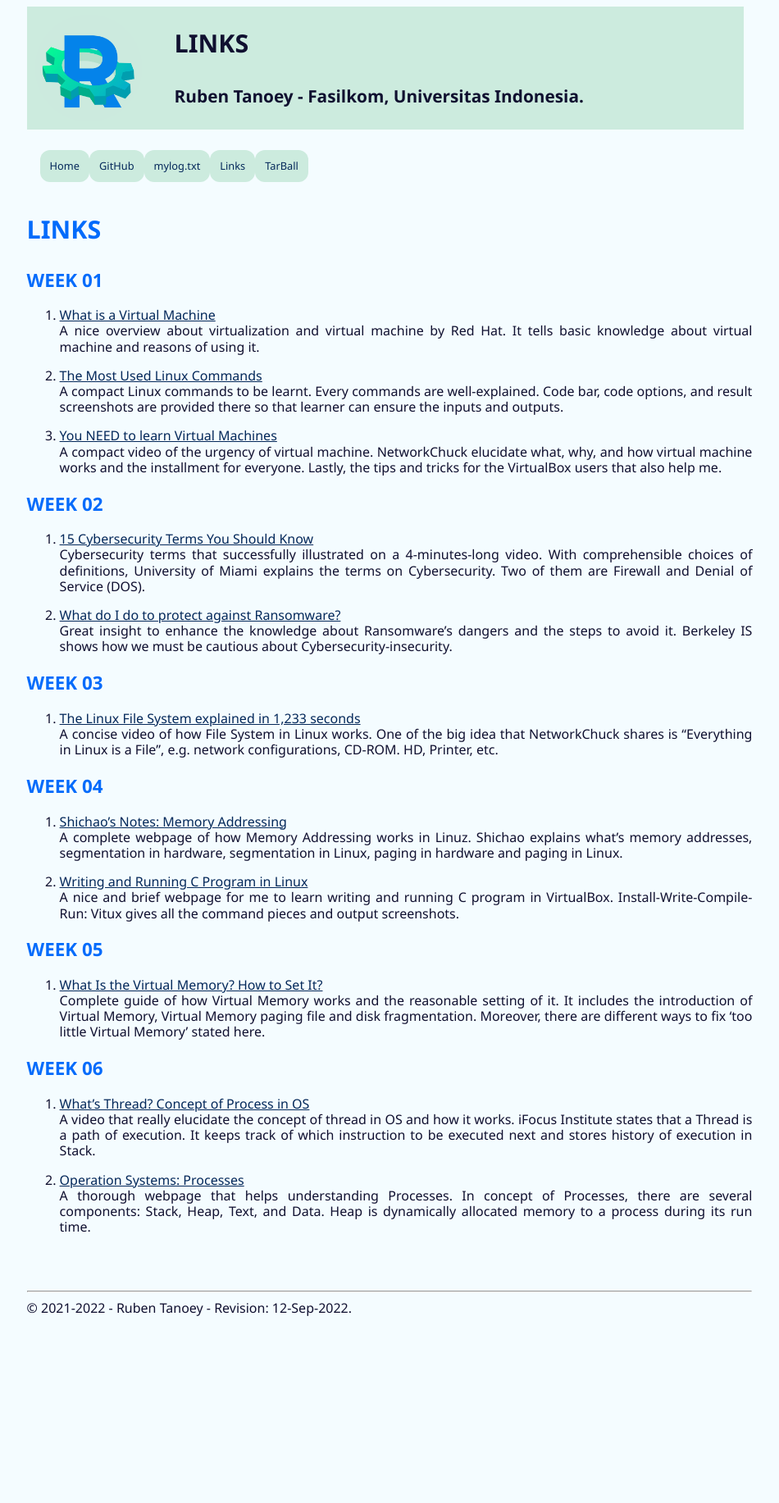
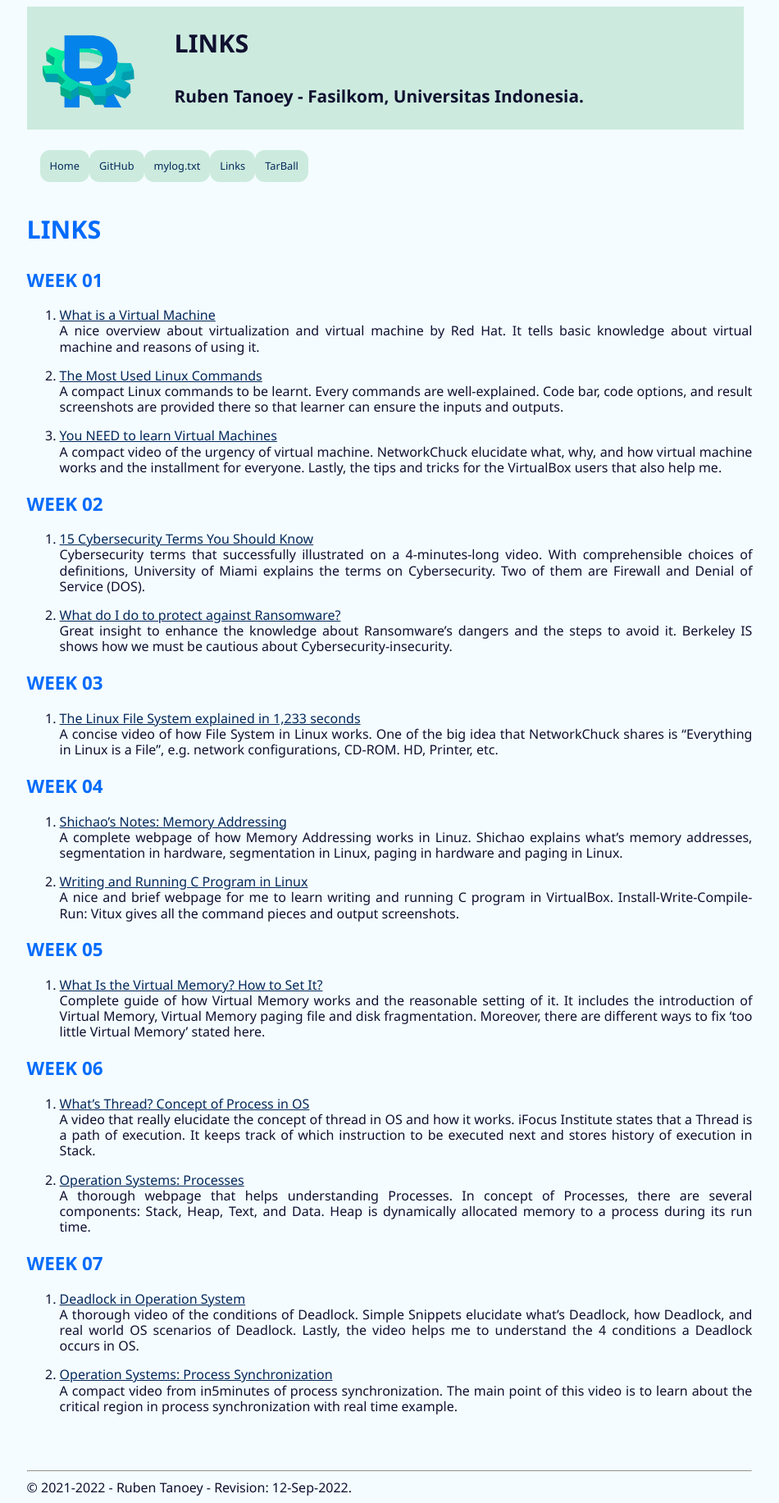
Before and after one commit to rubentanoey/os222, a Jekyll site: the page built from links.md, in a window 1280 px wide. Shown: the whole page at 82% size, without its empty margins (165-1115 px from the left). Built offline with Jekyll 4.4.1, drawn with Linux system fonts in a browser that asks for light colours; our own code applies the rules of GitHub Pages for plain Markdown files; before the commit the page ends 1614 px from its top, so only the background shows below that.

Commit message:
WEEK07 DONE

```diff
--- a/links.md
+++ b/links.md
@@ -66,3 +66,14 @@ which instruction to be executed next and stores history of execution in Stack.
 A thorough webpage that helps understanding Processes. In concept of Processes,
 there are several components: Stack, Heap, Text, and Data. Heap is dynamically allocated
 memory to a process during its run time.
+
+## WEEK 07
+
+12. [Deadlock in Operation System](https://www.youtube.com/watch?v=UVo9mGARkhQ)<br>
+A thorough video of the conditions of Deadlock. Simple Snippets elucidate what's Deadlock,
+how Deadlock, and real world OS scenarios of Deadlock. Lastly, the video helps me to
+understand the 4 conditions a Deadlock occurs in OS.
+
+13. [Operation Systems: Process Synchronization](https://www.youtube.com/watch?v=eKKc0d7kzww)<br>
+A compact video from in5minutes of process synchronization. The main point of this video
+is to learn about the critical region in process synchronization with real time example.
```
